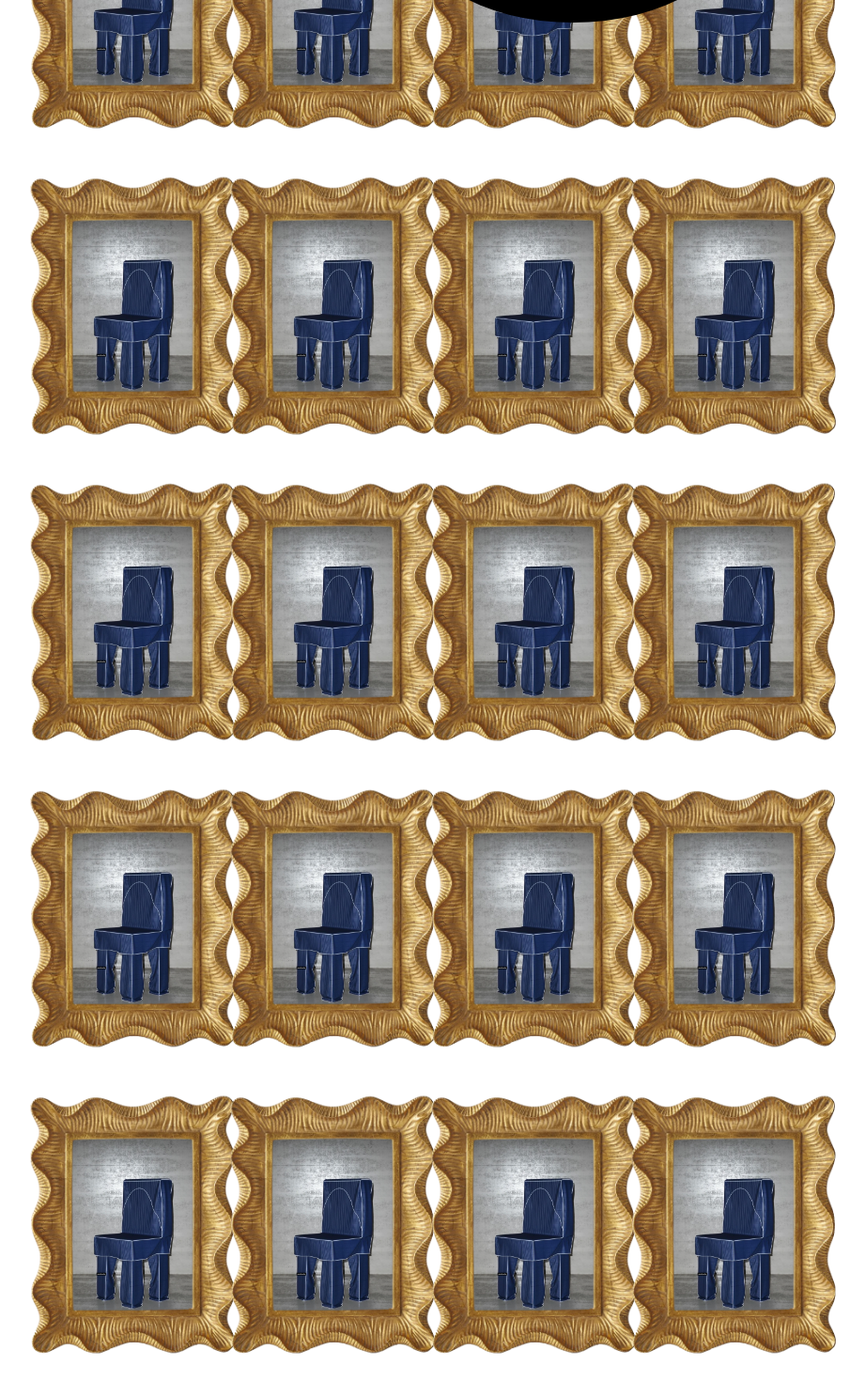
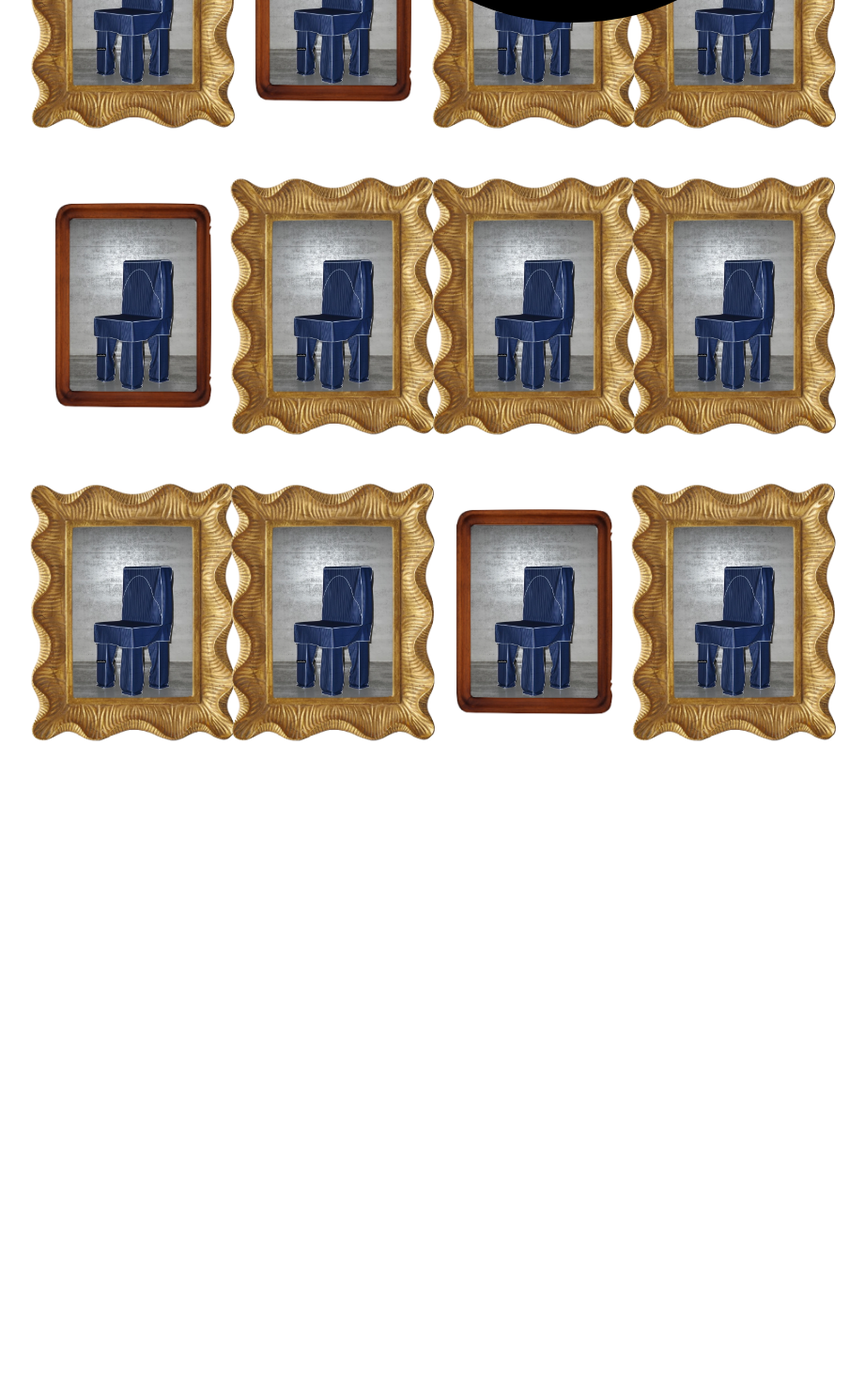
Before and after one commit to ebanchik/dima-studio-v2, a React (Vite) app: page / in a window 1280 px wide. Shown: the part 486-1956 px from the top of the page at 94% size, without its empty margins (30-951 px from the left). After the commit the page ends 1304 px from the top, so only its background shows below. Built offline with nearby package versions, Linux system fonts and the light colour scheme.

Commit message:
new frame

```diff
--- a/src/App.css
+++ b/src/App.css
@@ -57,12 +57,14 @@ nav a {
 
 .frame-container {
   position: relative;
-  display: inline-block; /* This will allow multiple frames to be aligned side by side */
+  display: inline-block;
+  width: 320px;
+  height: 320px; /* This will allow multiple frames to be aligned side by side */
 }
 
 .frame {
-  width: 320px;
-  height: auto;
+  width: 100%;
+  height: 100%;
   display: block;
   position: relative;
   z-index: 2; /* Higher z-index value to bring the frame to the front */
--- a/src/Banner.jsx
+++ b/src/Banner.jsx
@@ -28,7 +28,7 @@ export function Banner() {
     </div>
     <div className="col-xl-2 col-l-2 col-md-3 col-sm-4 col-6 item">
       <div className="frame-container">
-        <img src="assets/frame1.png" alt="Frame 2" className="frame" />
+        <img src="assets/frame5.png" alt="Frame 2" className="frame" />
         <img src="assets/chair.png" alt="Image 2" className="inner-image" />
       </div>
     </div>
@@ -55,7 +55,7 @@ export function Banner() {
     </div>
     <div className="col-xl-2 col-l-2 col-md-3 col-sm-4 col-6 item">
       <div className="frame-container">
-        <img src="assets/frame1.png" alt="Frame 2" className="frame" />
+        <img src="assets/frame5.png" alt="Frame 2" className="frame" />
         <img src="assets/chair.png" alt="Image 2" className="inner-image" />
       </div>
     </div>
@@ -73,7 +73,7 @@ export function Banner() {
     </div>
     <div className="col-xl-2 col-l-2 col-md-3 col-sm-4 col-6 item">
       <div className="frame-container">
-        <img src="assets/frame1.png" alt="Frame 2" className="frame" />
+        <img src="assets/frame5.png" alt="Frame 2" className="frame" />
         <img src="assets/chair.png" alt="Image 2" className="inner-image" />
       </div>
     </div>
@@ -89,7 +89,7 @@ export function Banner() {
   <div className="row">
     <div className="col-xl-2 col-l-2 col-md-3 col-sm-4 col-6 item">
       <div className="frame-container">
-        <img src="assets/frame1.png" alt="Frame 1" className="frame" />
+        <img src="assets/frame5.png" alt="Frame 1" className="frame" />
         <img src="assets/chair.png" alt="Image 1" className="inner-image" />
       </div>
     </div>
@@ -142,7 +142,7 @@ export function Banner() {
     </div>
     <div className="col-xl-2 col-l-2 col-md-3 col-sm-4 col-6 item">
       <div className="frame-container">
-        <img src="assets/frame1.png" alt="Frame 2" className="frame" />
+        <img src="assets/frame5.png" alt="Frame 2" className="frame" />
         <img src="assets/chair.png" alt="Image 2" className="inner-image" />
       </div>
     </div>
@@ -154,7 +154,7 @@ export function Banner() {
     </div>
     <div className="col-xl-2 col-l-2 col-md-3 col-sm-4 col-6 item">
       <div className="frame-container">
-        <img src="assets/frame1.png" alt="Frame 2" className="frame" />
+        <img src="assets/frame5.png" alt="Frame 2" className="frame" />
         <img src="assets/chair.png" alt="Image 2" className="inner-image" />
       </div>
     </div>
@@ -166,88 +166,6 @@ export function Banner() {
     </div>
   </div>
 
-
-  <div className="row">
-    <div className="col-xl-2 col-l-2 col-md-3 col-sm-4 col-6 item">
-      <div className="frame-container">
-        <img src="assets/frame1.png" alt="Frame 1" className="frame" />
-        <img src="assets/chair.png" alt="Image 1" className="inner-image" />
-      </div>
-    </div>
-    <div className="col-xl-2 col-l-2 col-md-3 col-sm-4 col-6 item">
-      <div className="frame-container">
-        <img src="assets/frame1.png" alt="Frame 2" className="frame" />
-        <img src="assets/chair.png" alt="Image 2" className="inner-image" />
-      </div>
-    </div>
-    <div className="col-xl-2 col-l-2 col-md-3 col-sm-4 col-6 item">
-      <div className="frame-container">
-        <img src="assets/frame1.png" alt="Frame 2" className="frame" />
-        <img src="assets/chair.png" alt="Image 2" className="inner-image" />
-      </div>
-    </div>
-    <div className="col-xl-2 col-l-2 col-md-3 col-sm-4 col-6 item">
-      <div className="frame-container">
-        <img src="assets/frame1.png" alt="Frame 2" className="frame" />
-        <img src="assets/chair.png" alt="Image 2" className="inner-image" />
-      </div>
-    </div>
-    <div className="col-xl-2 col-l-2 col-md-3 col-sm-4 col-6 item">
-      <div className="frame-container">
-        <img src="assets/frame1.png" alt="Frame 2" className="frame" />
-        <img src="assets/chair.png" alt="Image 2" className="inner-image" />
-      </div>
-    </div>
-    <div className="col-xl-2 col-l-2 col-md-3 col-sm-4 col-6 item">
-      <div className="frame-container">
-        <img src="assets/frame1.png" alt="Frame 2" className="frame" />
-        <img src="assets/chair.png" alt="Image 2" className="inner-image" />
-      </div>
-    </div>
-  </div>
-
-
-
-  <div className="row">
-    <div className="col-xl-2 col-l-2 col-md-3 col-sm-4 col-6 item">
-      <div className="frame-container">
-        <img src="assets/frame1.png" alt="Frame 1" className="frame" />
-        <img src="assets/chair.png" alt="Image 1" className="inner-image" />
-      </div>
-    </div>
-    <div className="col-xl-2 col-l-2 col-md-3 col-sm-4 col-6 item">
-      <div className="frame-container">
-        <img src="assets/frame1.png" alt="Frame 2" className="frame" />
-        <img src="assets/chair.png" alt="Image 2" className="inner-image" />
-      </div>
-    </div>
-    <div className="col-xl-2 col-l-2 col-md-3 col-sm-4 col-6 item">
-      <div className="frame-container">
-        <img src="assets/frame1.png" alt="Frame 2" className="frame" />
-        <img src="assets/chair.png" alt="Image 2" className="inner-image" />
-      </div>
-    </div>
-    <div className="col-xl-2 col-l-2 col-md-3 col-sm-4 col-6 item">
-      <div className="frame-container">
-        <img src="assets/frame1.png" alt="Frame 2" className="frame" />
-        <img src="assets/chair.png" alt="Image 2" className="inner-image" />
-      </div>
-    </div>
-    <div className="col-xl-2 col-l-2 col-md-3 col-sm-4 col-6 item">
-      <div className="frame-container">
-        <img src="assets/frame1.png" alt="Frame 2" className="frame" />
-        <img src="assets/chair.png" alt="Image 2" className="inner-image" />
-      </div>
-    </div>
-    <div className="col-xl-2 col-l-2 col-md-3 col-sm-4 col-6 item">
-      <div className="frame-container">
-        <img src="assets/frame1.png" alt="Frame 2" className="frame" />
-        <img src="assets/chair.png" alt="Image 2" className="inner-image" />
-      </div>
-    </div>
-  </div>
-
-
 </div>
   )
 }
```
Also changed, not shown: public/assets/frame3.png (added), public/assets/frame5.png (added).
